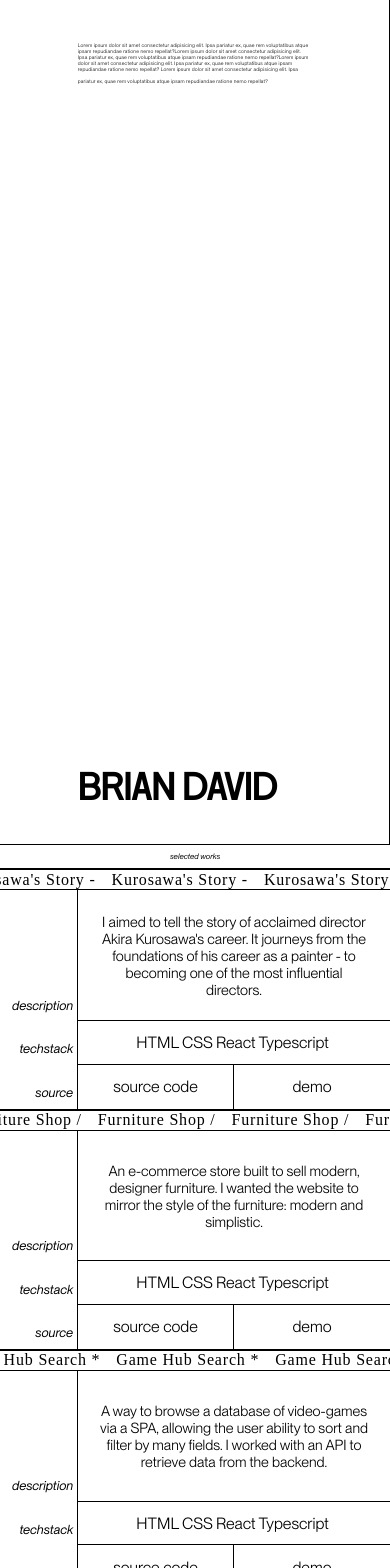
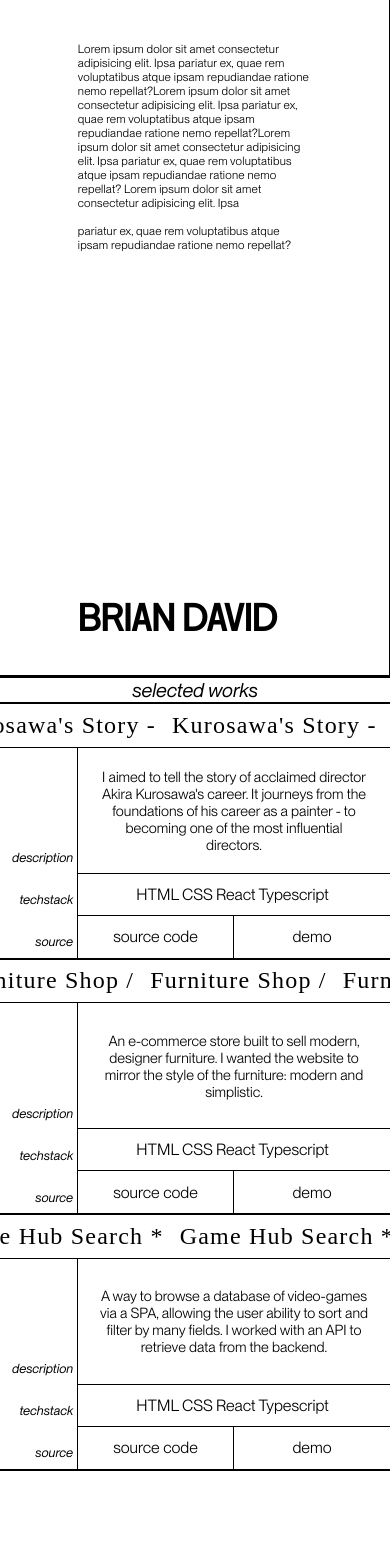
Before and after one commit to brian-david4/brian-portfolio-website, a React (Vite) app in the folder portfolio-website/: page / in a window 390 px wide. Shown: the top 1568 px of the page. After the commit the page ends 1477 px from the top, so only its background shows below. Built offline with nearby package versions, Linux system fonts and the light colour scheme; a web font is replaced by a local one.

Commit message:
make HomeProject responsive

```diff
--- a/portfolio-website/src/components/Carousel/carousel.module.css
+++ b/portfolio-website/src/components/Carousel/carousel.module.css
@@ -15,3 +15,8 @@
   letter-spacing: 0.1ch;
   mix-blend-mode: difference;
 }
+@media (max-width: 820px) {
+  .carouselItem {
+    font-size: 150%;
+  }
+}
--- a/portfolio-website/src/components/HomeProject/hmPr.module.css
+++ b/portfolio-website/src/components/HomeProject/hmPr.module.css
@@ -116,3 +116,15 @@
 .code {
   border-right: 1px solid black;
 }
+
+@media (max-width: 820px) {
+  .project {
+    height: 31.9%;
+  }
+  .projectTitle {
+    height: 5.2vh;
+  }
+  .projectBody {
+    height: calc(100% - 5vh);
+  }
+}
--- a/portfolio-website/src/pages/Home2/home.module.css
+++ b/portfolio-website/src/pages/Home2/home.module.css
@@ -36,9 +36,10 @@
   margin-top: 5vh;
   width: 60%;
   min-width: 100px;
-  font-size: 1.3vw;
+  font-size: 1.5vw;
   letter-spacing: 0.05vw;
   font-family: "Neue Montreal Book";
+  transition: font-size 750ms ease-out;
 }
 /* section 2 - projects */
 .projects {
@@ -57,6 +58,7 @@
   height: 3vh;
   font-family: "Neue Montreal Italic";
   border-bottom: 2px solid black;
+  border-top: 2px solid black;
   width: 100%;
   display: flex;
   align-items: center;
@@ -77,6 +79,9 @@
     height: 100%;
     flex-shrink: 0;
   }
+  .sectionLeft {
+    height: 80vh !important;
+  }
   .sectionRight {
     height: fit-content !important;
     display: flex;
@@ -92,4 +97,25 @@
     font-size: 10vw;
     left: 20%;
   }
+  .projectTitle {
+    font-size: 5vw;
+    height: fit-content;
+  }
 }
+
+/* about font responsiveness */
+@media (max-width: 1200px) {
+  .about {
+    font-size: 2vw;
+  }
+}
+@media (max-width: 820px) {
+  .about {
+    font-size: 2.5vw;
+  }
+}
+@media (max-width: 640px) {
+  .about {
+    font-size: 3vw;
+  }
+}
```
